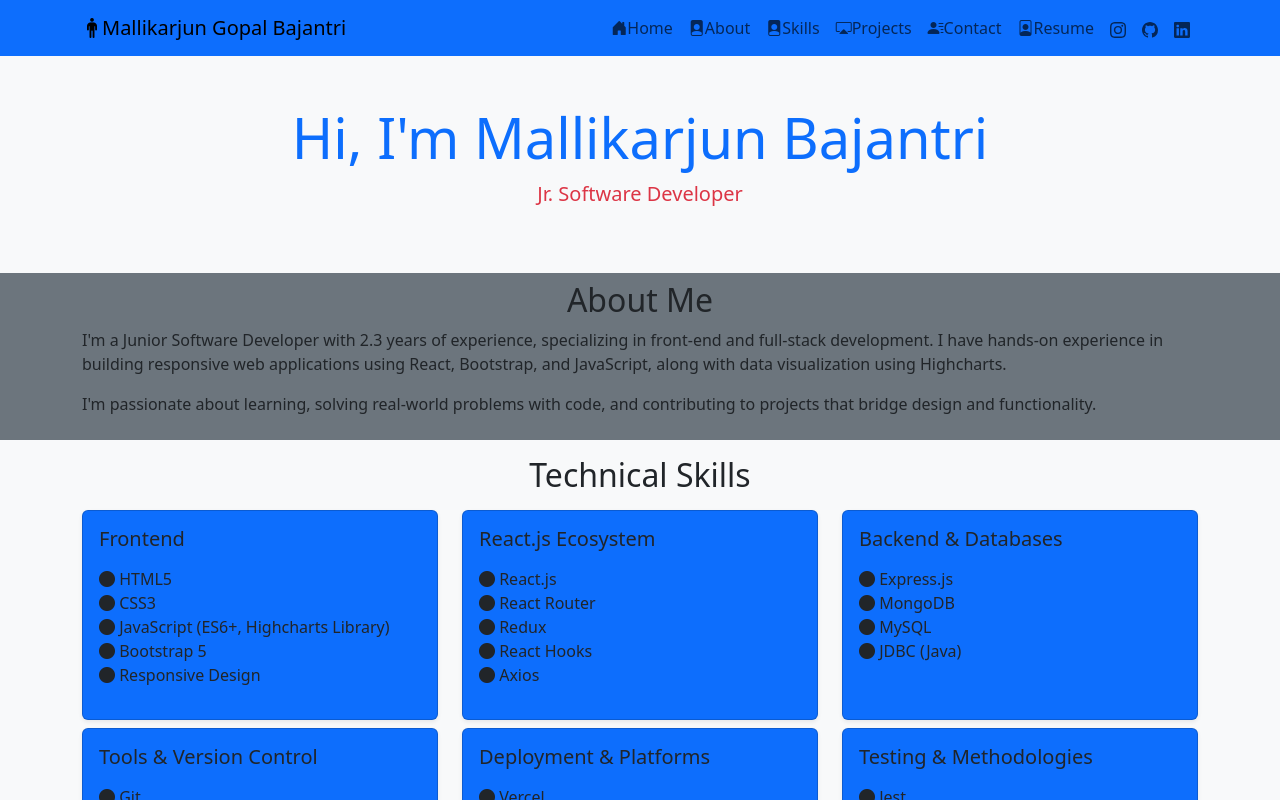
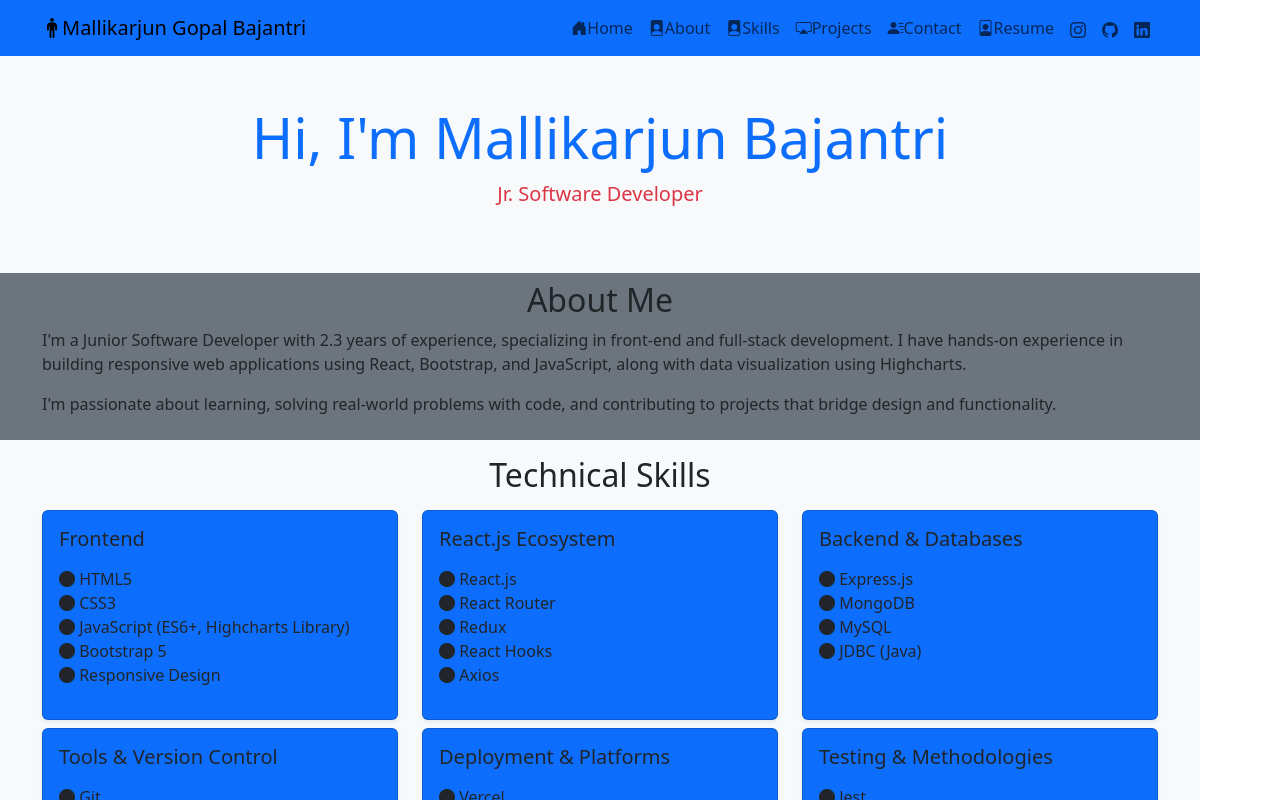
Before and after one commit to mallu771/mallikarjun_portfolio-app, a React (Create React App) app: page / in a window 1280 px wide. Shown: the top 800 px of the page. Built offline with nearby package versions, Linux system fonts and the light colour scheme.

Commit message:
Update index.css

```diff
--- a/src/index.css
+++ b/src/index.css
@@ -11,3 +11,9 @@ code {
   font-family: source-code-pro, Menlo, Monaco, Consolas, 'Courier New',
     monospace;
 }
+@media (min-width: 768px) {
+  body {
+    font-size: 18px;
+    max-width: 1200px;
+  }
+}
```
